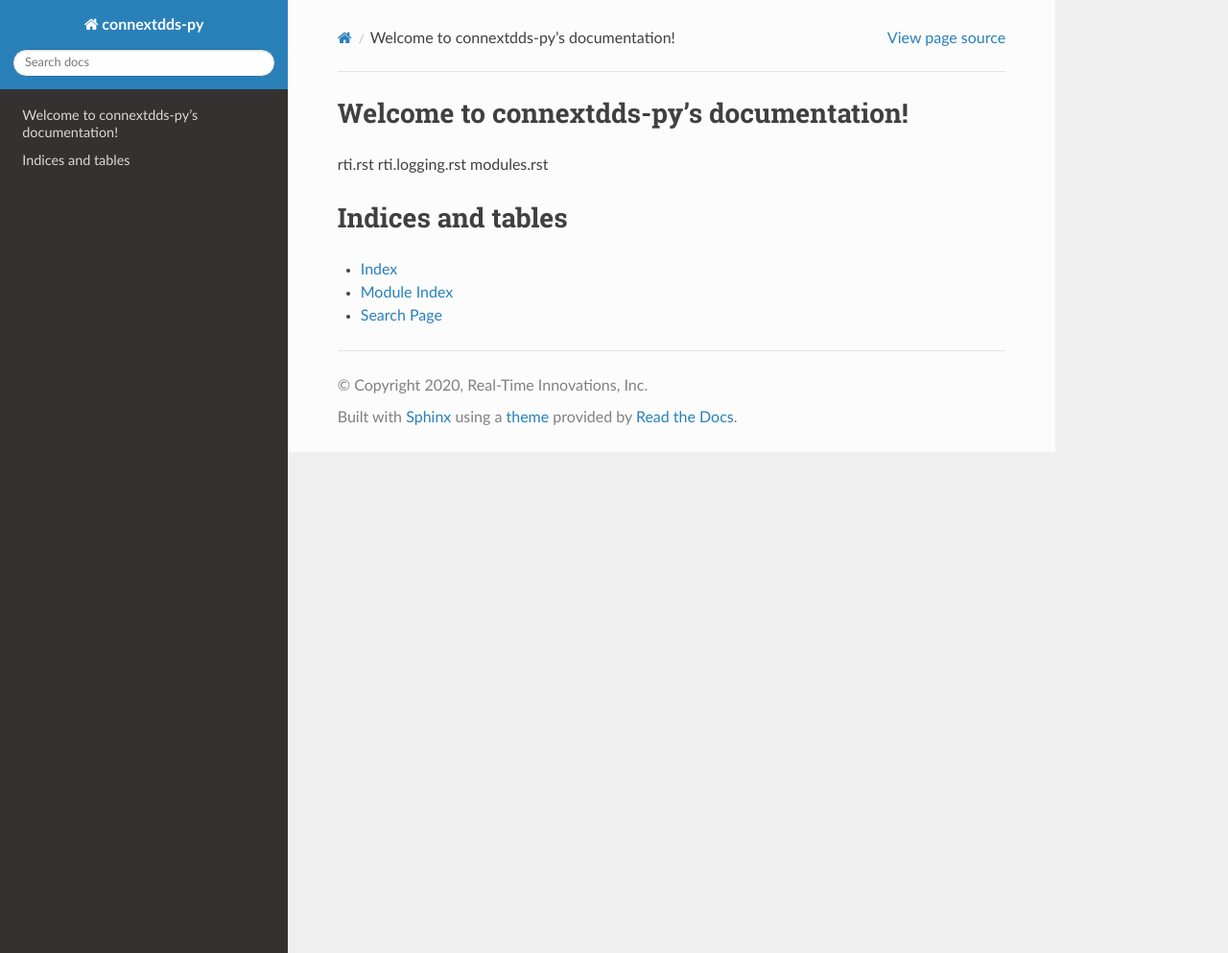
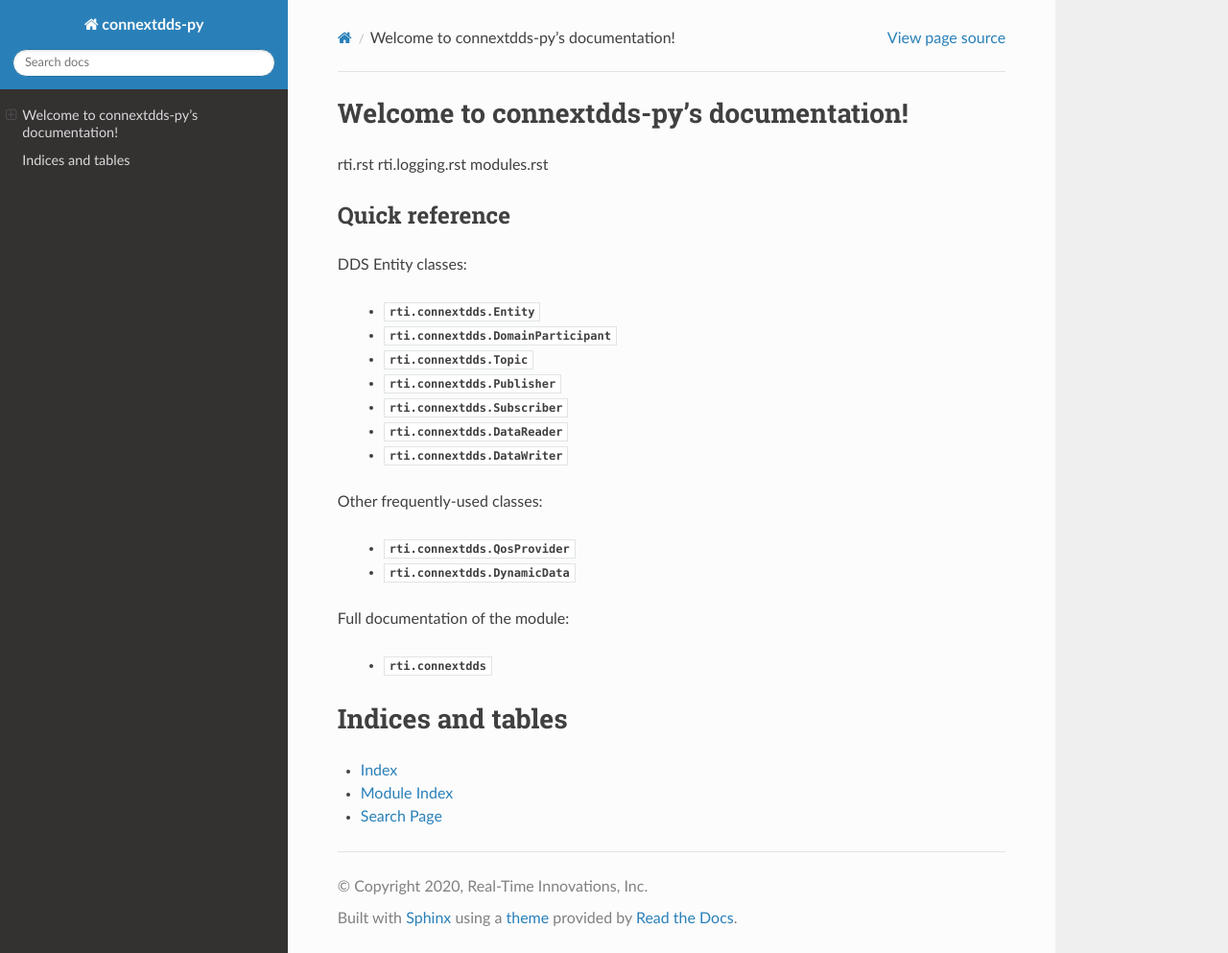
Before and after one commit to rticommunity/connextdds-py, a Sphinx documentation site: the page built from docs/source/index.rst, in a window 1280 px wide and 993 px high. Shown: the whole window at 96% size. Built offline with Sphinx 7.4.7 and the Read the Docs theme 2.0.0, drawn with Linux system fonts in a browser that asks for light colours.

Commit message:
Add Quick reference

```diff
--- a/docs/source/index.rst
+++ b/docs/source/index.rst
@@ -14,6 +14,29 @@
 rti.logging.rst
 modules.rst
 
+
+
+Quick reference
+~~~~~~~~~~~~~~~
+DDS Entity classes:
+
+   - :class:`rti.connextdds.Entity`
+   - :class:`rti.connextdds.DomainParticipant`
+   - :class:`rti.connextdds.Topic`
+   - :class:`rti.connextdds.Publisher`
+   - :class:`rti.connextdds.Subscriber`
+   - :class:`rti.connextdds.DataReader`
+   - :class:`rti.connextdds.DataWriter`
+
+Other frequently-used classes:
+
+   - :class:`rti.connextdds.QosProvider`
+   - :class:`rti.connextdds.DynamicData`
+
+Full documentation of the module:
+
+   - :mod:`rti.connextdds`
+
 Indices and tables
 ==================
 
```
